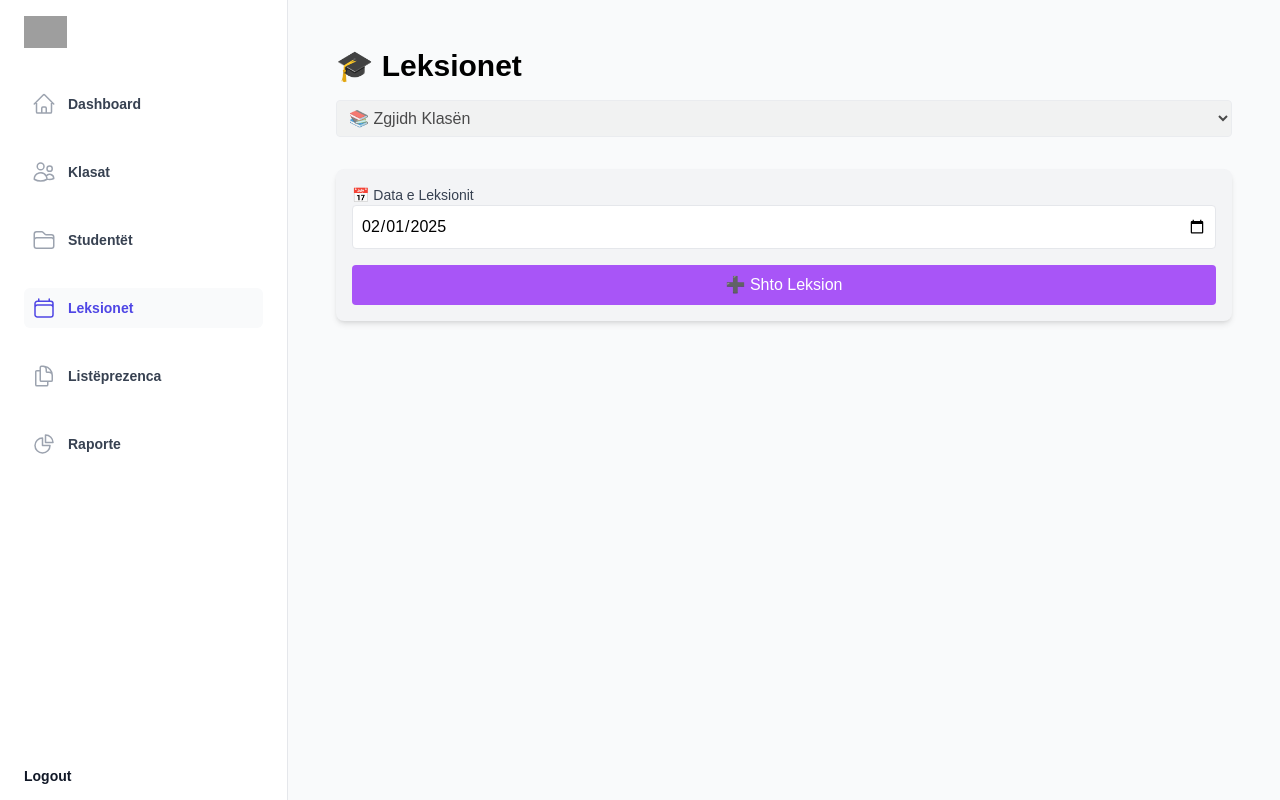
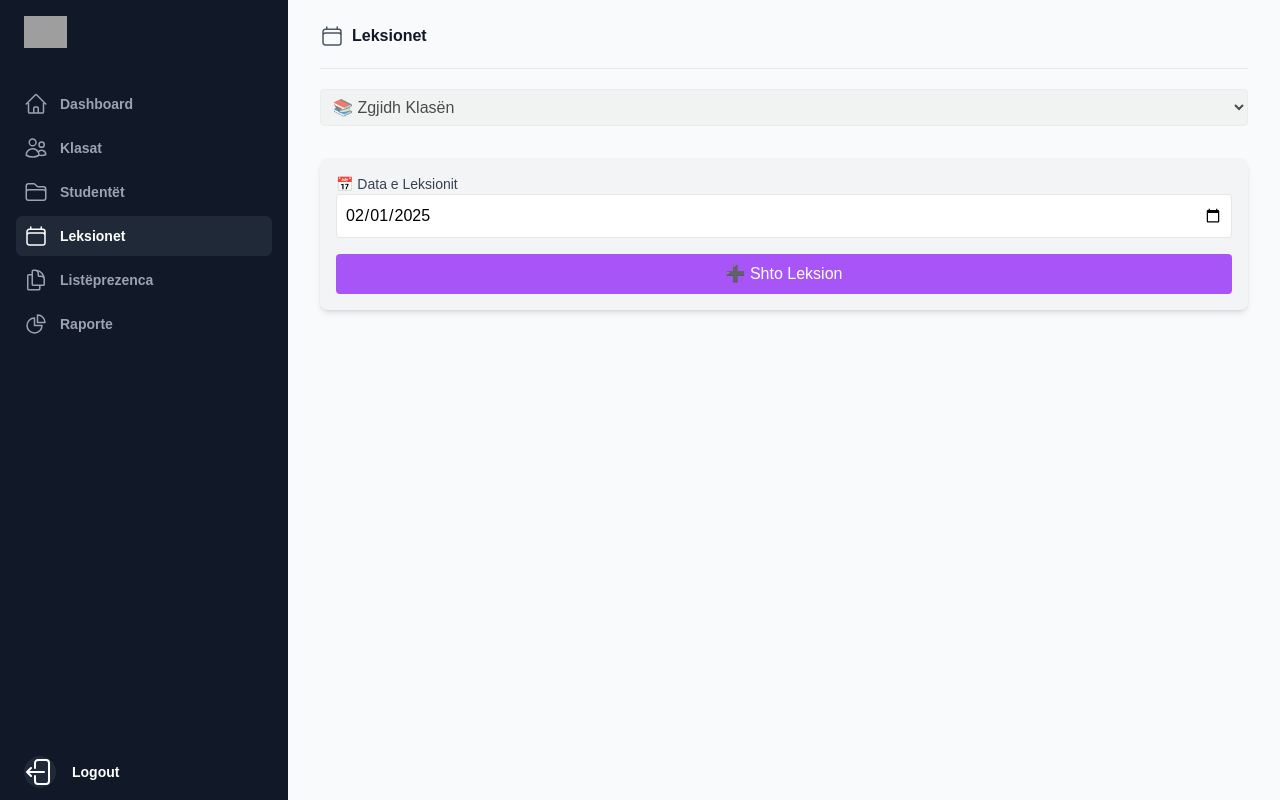
Before and after one commit to sayjin93/attendance, a Next.js app: page /lectures in a window 1280 px wide. Built offline with nearby package versions, Linux system fonts and the light colour scheme; sample sign-in values are in the browser's storage; grey boxes are pictures that could not be loaded.

Commit message:
Changes in layout

```diff
--- a/app/(auth)/login/page.tsx
+++ b/app/(auth)/login/page.tsx
@@ -63,8 +63,9 @@ export default function LoginPage() {
                 <Image
                     alt="JK"
                     src="https://uet.edu.al/wp-content/uploads/2022/12/Logo-pa-adrese.png"
-                    width={160} // ✅ Set width
+                    width={163} // ✅ Set width
                     height={80} // ✅ Set height
+                    priority
                     className="mx-auto h-20 w-auto"
                 />
                 <h2 className="mt-6 text-center text-2xl font-bold tracking-tight text-gray-900">
--- a/app/(pages)/attendance/page.tsx
+++ b/app/(pages)/attendance/page.tsx
@@ -38,9 +38,7 @@ export default function AttendancePage() {
     if (!isAuthenticated) return <Loader />;
 
     return (
-        <div className="p-6">
-            <h1 className="text-3xl font-bold mb-4">✅ Lista e Prezencës</h1>
-
+        <>
             {/* Attendance Form */}
             <AttendanceForm />
 
@@ -56,6 +54,6 @@ export default function AttendancePage() {
                     🚀 Nuk ka të dhëna të prezencës për këtë profesor.
                 </p>
             )}
-        </div>
+        </>
     );
 }
--- a/app/(pages)/classes/page.tsx
+++ b/app/(pages)/classes/page.tsx
@@ -38,9 +38,7 @@ export default function ClassesPage() {
   if (error) return <p className="text-red-500">Error loading classes</p>;
 
   return (
-    <div className="p-6">
-      <h1 className="text-3xl font-bold mb-4">📚 Klasat</h1>
-
+    <>
       {/* Forma për shtimin e klasave */}
       <AddClassForm />
 
@@ -59,6 +57,6 @@ export default function ClassesPage() {
           ))
         )}
       </div>
-    </div>
+    </>
   );
 }
--- a/app/(pages)/dashboard/page.tsx
+++ b/app/(pages)/dashboard/page.tsx
@@ -37,11 +37,11 @@ export default function Dashboard() {
   if (!professor) return <Loader />;
 
   return (
-    <div className="flex min-h-full flex-1 flex-col justify-center py-12 sm:px-6 lg:px-8">
+    <div className="flex min-h-full flex-1 flex-col justify-center">
       <div className="flex flex-col items-center justify-center">
-        <h2 className="text-3xl md:text-4xl font-semibold tracking-tight text-balance text-gray-900">🎓 Mirësevini, {professor.name}!</h2>
+        <h2 className="text-xl sm:text-3xl md:text-4xl font-semibold tracking-tight text-balance text-gray-900">🎓 Mirësevini, {professor.name}!</h2>
 
-        <p className="text-lg text-gray-600">
+        <p className="text-base sm:text-lg text-gray-600">
           Menaxhoni klasat, studentët dhe leksionet tuaja.
         </p>
 
--- a/app/(pages)/layout.tsx
+++ b/app/(pages)/layout.tsx
@@ -3,43 +3,32 @@
 import { useState } from 'react';
 import { usePathname } from 'next/navigation';
 import { Dialog, DialogBackdrop, DialogPanel, TransitionChild } from '@headlessui/react';
-import {
-  Bars3Icon,
-  CalendarIcon,
-  ChartPieIcon,
-  DocumentDuplicateIcon,
-  FolderIcon,
-  HomeIcon,
-  UsersIcon,
-  XMarkIcon,
-} from '@heroicons/react/24/outline';
+import { Bars3Icon, XMarkIcon } from '@heroicons/react/24/outline';
+
+//hooks
 import useLogout from '@/hooks/useLogout';
 
-const navigationItems = [
-  { name: 'Dashboard', href: '/dashboard', icon: HomeIcon },
-  { name: 'Klasat', href: '/classes', icon: UsersIcon },
-  { name: 'Studentët', href: '/students', icon: FolderIcon },
-  { name: 'Leksionet', href: '/lectures', icon: CalendarIcon },
-  { name: 'Listëprezenca', href: '/attendance', icon: DocumentDuplicateIcon },
-  { name: 'Raporte', href: '/reports', icon: ChartPieIcon },
-];
+//constants
+import navigationItems from '@/constants/navigation';
+import Header from '@/components/Header';
 
 function classNames(...classes: (string | false | null | undefined)[]): string {
   return classes.filter(Boolean).join(' ');
 }
 
-export default function RootLayout({
-  children,
-}: Readonly<{ children: React.ReactNode }>) {
-  const pathname = usePathname(); // Get the current URL path
+export default function RootLayout({ children }: Readonly<{ children: React.ReactNode }>) {
+  //#region constants
   const logout = useLogout();
-  const [sidebarOpen, setSidebarOpen] = useState(false);
-
-  // Map navigation items and set "current" dynamically
+  const pathname = usePathname();
   const navigation = navigationItems.map((item) => ({
     ...item,
-    current: pathname === item.href, // Check if current path matches the item's href
+    current: pathname === item.href,
   }));
+  //#endregion
+
+  //#region states
+  const [sidebarOpen, setSidebarOpen] = useState(false);
+  //#endregion
 
   return (
     <>
@@ -62,39 +51,50 @@ export default function RootLayout({
                 </button>
               </div>
             </TransitionChild>
-
-            <div className="flex grow flex-col gap-y-5 overflow-y-auto bg-white px-6 pb-2">
+            {/* Sidebar component, swap this element with another sidebar if you like */}
+            <div className="flex grow flex-col gap-y-5 overflow-y-auto bg-gray-900 px-6 pb-2 ring-1 ring-white/10">
               <div className="flex h-16 shrink-0 items-center">
                 <img
                   alt="Your Company"
-                  src="https://tailwindui.com/plus/img/logos/mark.svg?color=indigo&shade=600"
+                  src="https://tailwindui.com/plus/img/logos/mark.svg?color=indigo&shade=500"
                   className="h-8 w-auto"
                 />
               </div>
               <nav className="flex flex-1 flex-col">
                 <ul role="list" className="flex flex-1 flex-col gap-y-7">
+                  <li>
+                    <ul role="list" className="-mx-2 space-y-1">
                       {navigation.map((item) => (
                         <li key={item.name}>
                           <a
                             href={item.href}
                             className={classNames(
                               item.current
-                            ? 'bg-gray-50 text-indigo-600'
-                            : 'text-gray-700 hover:bg-gray-50 hover:text-indigo-600',
+                                ? 'bg-gray-800 text-white'
+                                : 'text-gray-400 hover:bg-gray-800 hover:text-white',
                               'group flex gap-x-3 rounded-md p-2 text-sm/6 font-semibold',
                             )}
                           >
-                        <item.icon
-                          aria-hidden="true"
-                          className={classNames(
-                            item.current ? 'text-indigo-600' : 'text-gray-400 group-hover:text-indigo-600',
-                            'size-6 shrink-0',
-                          )}
-                        />
+                            <item.icon aria-hidden="true" className="size-6 shrink-0" />
                             {item.name}
                           </a>
                         </li>
                       ))}
+                    </ul>
+                  </li>
+                  <li className="-mx-6 mt-auto">
+                    <a
+                      onClick={logout}
+                      href="#"
+                      className="flex items-center gap-x-4 px-6 py-3 text-sm/6 font-semibold text-white hover:bg-gray-800"
+                    >
+                      <svg xmlns="http://www.w3.org/2000/svg" fill="none" viewBox="0 0 24 24" strokeWidth={1.5} stroke="currentColor" className="size-8 rounded-full bg-gray-800">
+                        <path strokeLinecap="round" strokeLinejoin="round" d="M8.25 9V5.25A2.25 2.25 0 0 1 10.5 3h6a2.25 2.25 0 0 1 2.25 2.25v13.5A2.25 2.25 0 0 1 16.5 21h-6a2.25 2.25 0 0 1-2.25-2.25V15m-3 0-3-3m0 0 3-3m-3 3H15" />
+                      </svg>
+                      <span className="sr-only">Logout</span>
+                      <span aria-hidden="true">Logout</span>
+                    </a>
+                  </li>
                 </ul>
               </nav>
             </div>
@@ -104,44 +104,47 @@ export default function RootLayout({
 
       {/* Static sidebar for desktop */}
       <div className="hidden lg:fixed lg:inset-y-0 lg:z-50 lg:flex lg:w-72 lg:flex-col">
-        <div className="flex grow flex-col gap-y-5 overflow-y-auto border-r border-gray-200 bg-white px-6">
+        {/* Sidebar component, swap this element with another sidebar if you like */}
+        <div className="flex grow flex-col gap-y-5 overflow-y-auto bg-gray-900 px-6">
           <div className="flex h-16 shrink-0 items-center">
             <img
               alt="Your Company"
-              src="https://tailwindui.com/plus/img/logos/mark.svg?color=indigo&shade=600"
+              src="https://tailwindui.com/plus/img/logos/mark.svg?color=indigo&shade=500"
               className="h-8 w-auto"
             />
           </div>
           <nav className="flex flex-1 flex-col">
             <ul role="list" className="flex flex-1 flex-col gap-y-7">
+              <li>
+                <ul role="list" className="-mx-2 space-y-1">
                   {navigation.map((item) => (
                     <li key={item.name}>
                       <a
                         href={item.href}
                         className={classNames(
                           item.current
-                        ? 'bg-gray-50 text-indigo-600'
-                        : 'text-gray-700 hover:bg-gray-50 hover:text-indigo-600',
+                            ? 'bg-gray-800 text-white'
+                            : 'text-gray-400 hover:bg-gray-800 hover:text-white',
                           'group flex gap-x-3 rounded-md p-2 text-sm/6 font-semibold',
                         )}
                       >
-                    <item.icon
-                      aria-hidden="true"
-                      className={classNames(
-                        item.current ? 'text-indigo-600' : 'text-gray-400 group-hover:text-indigo-600',
-                        'size-6 shrink-0',
-                      )}
-                    />
+                        <item.icon aria-hidden="true" className="size-6 shrink-0" />
                         {item.name}
                       </a>
                     </li>
                   ))}
+                </ul>
+              </li>
               <li className="-mx-6 mt-auto">
                 <a
+                  onClick={logout}
                   href="#"
-                  onClick={logout}
-                  className="flex items-center gap-x-4 px-6 py-3 text-sm/6 font-semibold text-gray-900 hover:bg-gray-50"
+                  className="flex items-center gap-x-4 px-6 py-3 text-sm/6 font-semibold text-white hover:bg-gray-800"
                 >
+                  <svg xmlns="http://www.w3.org/2000/svg" fill="none" viewBox="0 0 24 24" strokeWidth={1.5} stroke="currentColor" className="size-8 rounded-full bg-gray-800">
+                    <path strokeLinecap="round" strokeLinejoin="round" d="M8.25 9V5.25A2.25 2.25 0 0 1 10.5 3h6a2.25 2.25 0 0 1 2.25 2.25v13.5A2.25 2.25 0 0 1 16.5 21h-6a2.25 2.25 0 0 1-2.25-2.25V15m-3 0-3-3m0 0 3-3m-3 3H15" />
+                  </svg>
+                  <span className="sr-only">Logout</span>
                   <span aria-hidden="true">Logout</span>
                 </a>
               </li>
@@ -150,24 +153,28 @@ export default function RootLayout({
         </div>
       </div>
 
-      <div className="sticky top-0 z-40 flex items-center gap-x-6 bg-white px-4 py-4 shadow-xs sm:px-6 lg:hidden">
-        <button type="button" onClick={() => setSidebarOpen(true)} className="-m-2.5 p-2.5 text-gray-700 lg:hidden">
+      <div className="sticky top-0 z-40 flex items-center gap-x-6 bg-gray-900 px-4 py-4 shadow-xs sm:px-6 lg:hidden">
+        <button type="button" onClick={() => setSidebarOpen(true)} className="-m-2.5 p-2.5 text-gray-400 lg:hidden">
           <span className="sr-only">Open sidebar</span>
           <Bars3Icon aria-hidden="true" className="size-6" />
         </button>
-        <div className="flex-1 text-sm/6 font-semibold text-gray-900">Dashboard</div>
+        <div className="flex-1 text-sm/6 font-semibold text-white">
+          {navigation.find((item) => item.current)?.name || 'Dashboard'}
+        </div>
         <a href="#">
           <span className="sr-only">Your profile</span>
           <img
             alt=""
             src="https://images.unsplash.com/photo-1472099645785-5658abf4ff4e?ixlib=rb-1.2.1&ixid=eyJhcHBfaWQiOjEyMDd9&auto=format&fit=facearea&facepad=2&w=256&h=256&q=80"
-            className="size-8 rounded-full bg-gray-50"
+            className="size-8 rounded-full bg-gray-800"
           />
         </a>
       </div>
 
-      <main className="lg:pl-72 h-full">
-        <div className="p-4 sm:p-6 h-full">
+      <main className="p-4 sm:p-6 lg:px-8 lg:pl-80 flex flex-col">
+        <Header name={navigation.find((item) => item.current)?.name || 'Dashboard'} />
+
+        <div className="flex flex-col flex-1">
           {children}
         </div>
       </main>
--- a/app/(pages)/lectures/page.tsx
+++ b/app/(pages)/lectures/page.tsx
@@ -57,9 +57,7 @@ export default function LecturesPage() {
     if (error) return <p className="text-red-500">⚠️ Error loading lectures. Try again later.</p>;
 
     return (
-        <div className="p-6">
-            <h1 className="text-3xl font-bold mb-4">🎓 Leksionet</h1>
-
+        <>
             {/* ✅ Class selection dropdown */}
             <select
                 value={classId}
@@ -96,6 +94,6 @@ export default function LecturesPage() {
                     ))}
                 </div>
             )}
-        </div>
+        </>
     );
 }
--- a/app/(pages)/reports/page.tsx
+++ b/app/(pages)/reports/page.tsx
@@ -100,9 +100,7 @@ export default function ReportsPage() {
     if (error) return <p className="text-red-500">⚠️ Error loading reports. Try again later.</p>;
 
     return (
-        <div className="p-6">
-            <h1 className="text-3xl font-bold mb-4">📊 Raporti i Studentëve - {selectedClass}</h1>
-
+        <>
             {/* Dropdown for selecting class */}
             <select
                 value={classId}
@@ -177,6 +175,6 @@ export default function ReportsPage() {
                     </div>
                 </>
             )}
-        </div>
+        </>
     );
 }
--- a/app/(pages)/students/page.tsx
+++ b/app/(pages)/students/page.tsx
@@ -48,8 +48,7 @@ export default function StudentsPage() {
     if (!isAuthenticated || classesLoading) return <Loader />;
 
     return (
-        <div className="p-6">
-            <h1 className="text-3xl font-bold mb-4">🧑‍🎓 Studentët</h1>
+        <>
 
             {/* ✅ Dropdown for selecting class */}
             <select
@@ -89,6 +88,6 @@ export default function StudentsPage() {
             {students?.length === 0 && classId && (
                 <p className="text-gray-500 text-center mt-4">🚀 Nuk ka studentë në këtë klasë.</p>
             )}
-        </div>
+        </>
     );
 }
--- /dev/null
+++ b/components/Header.tsx
@@ -0,0 +1,20 @@
+
+//icon
+import HomeIcon from '@heroicons/react/24/outline/HomeIcon';
+
+//constants
+import navigationItems from '@/constants/navigation';
+
+const Header = ({ name = 'Dashboard' }) => {
+    const currentNavItem = navigationItems.find(item => item.name === name);
+    const Icon = currentNavItem ? currentNavItem.icon : HomeIcon;
+
+    return (
+        <div className="border-b border-gray-200 pb-5 mb-5 flex items-center space-x-2">
+            <Icon className="w-6 h-6 text-gray-600" />
+            <h3 className="text-base font-semibold text-gray-900">{name}</h3>
+        </div>
+    );
+};
+
+export default Header;
--- /dev/null
+++ b/constants/navigation.ts
@@ -0,0 +1,19 @@
+import {
+  HomeIcon,
+  UsersIcon,
+  FolderIcon,
+  CalendarIcon,
+  DocumentDuplicateIcon,
+  ChartPieIcon,
+} from "@heroicons/react/24/outline";
+
+const navigationItems = [
+  { name: "Dashboard", href: "/dashboard", icon: HomeIcon },
+  { name: "Klasat", href: "/classes", icon: UsersIcon },
+  { name: "Studentët", href: "/students", icon: FolderIcon },
+  { name: "Leksionet", href: "/lectures", icon: CalendarIcon },
+  { name: "Listëprezenca", href: "/attendance", icon: DocumentDuplicateIcon },
+  { name: "Raporte", href: "/reports", icon: ChartPieIcon },
+];
+
+export default navigationItems;
```
Lines whose indentation alone changed are shown as unchanged.
